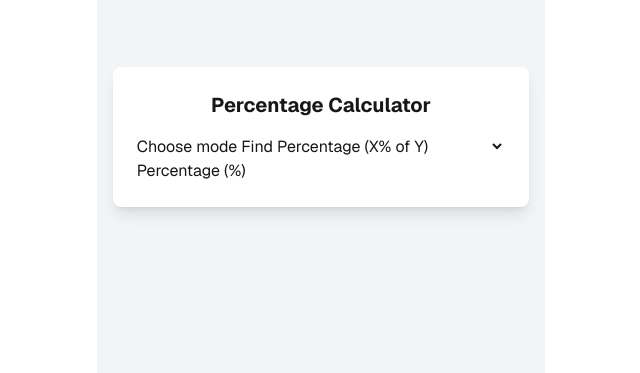
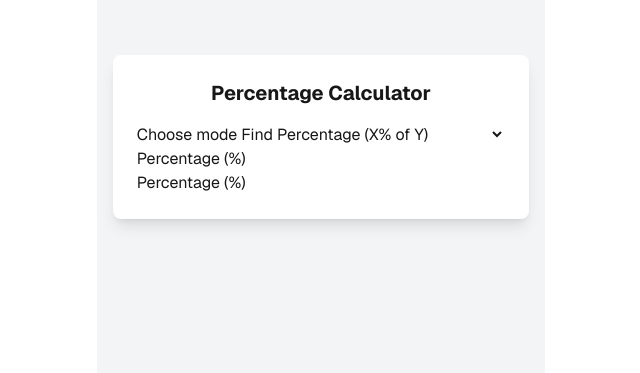
Before and after one commit to Paul-Lecomte/percentage-calculator, a Next.js app: page / in a window 1280 px wide. Shown: the part 427-800 px from the top of the page, without its empty margins (319-959 px from the left). Built offline with nearby package versions, Linux system fonts and the light colour scheme.

Commit message:
added the second number

```diff
--- a/src/app/components/precentageCalculator.js
+++ b/src/app/components/precentageCalculator.js
@@ -36,6 +36,19 @@ export default function PercentageCalculator() {
 
                 <div>
                     <label htmlFor="">{mode === 'find' ? 'Percentage (%)' : 'Value (X)'}</label>
+                    <input
+                        type="number"
+                        value={num1}
+                        onChange={(e) => setMode(e.target.value)}
+                    />
+                </div>
+                <div>
+                    <label htmlFor="">{mode === 'find' ? 'Percentage (%)' : 'Value (X)'}</label>
+                    <input
+                        type="number"
+                        value={num1}
+                        onChange={(e) => setMode(e.target.value)}
+                    />
                 </div>
             </div>
         </div>
```
